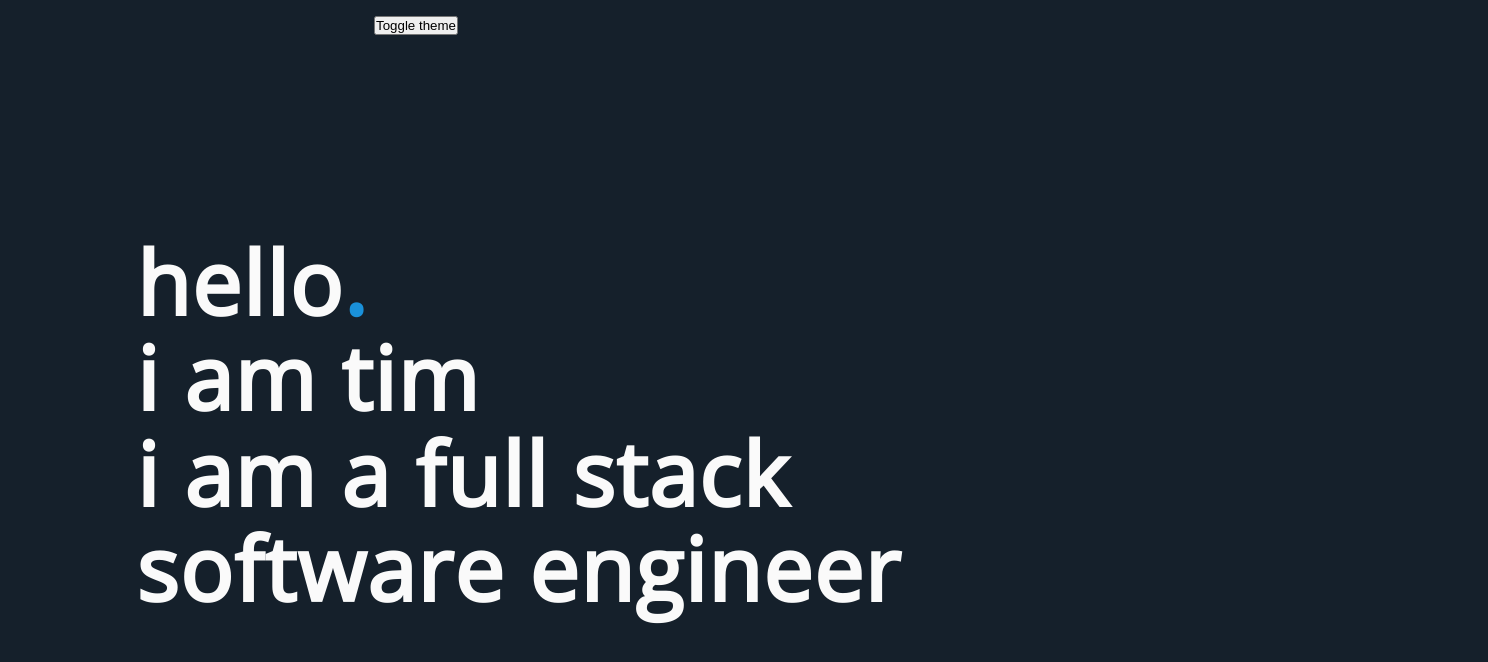
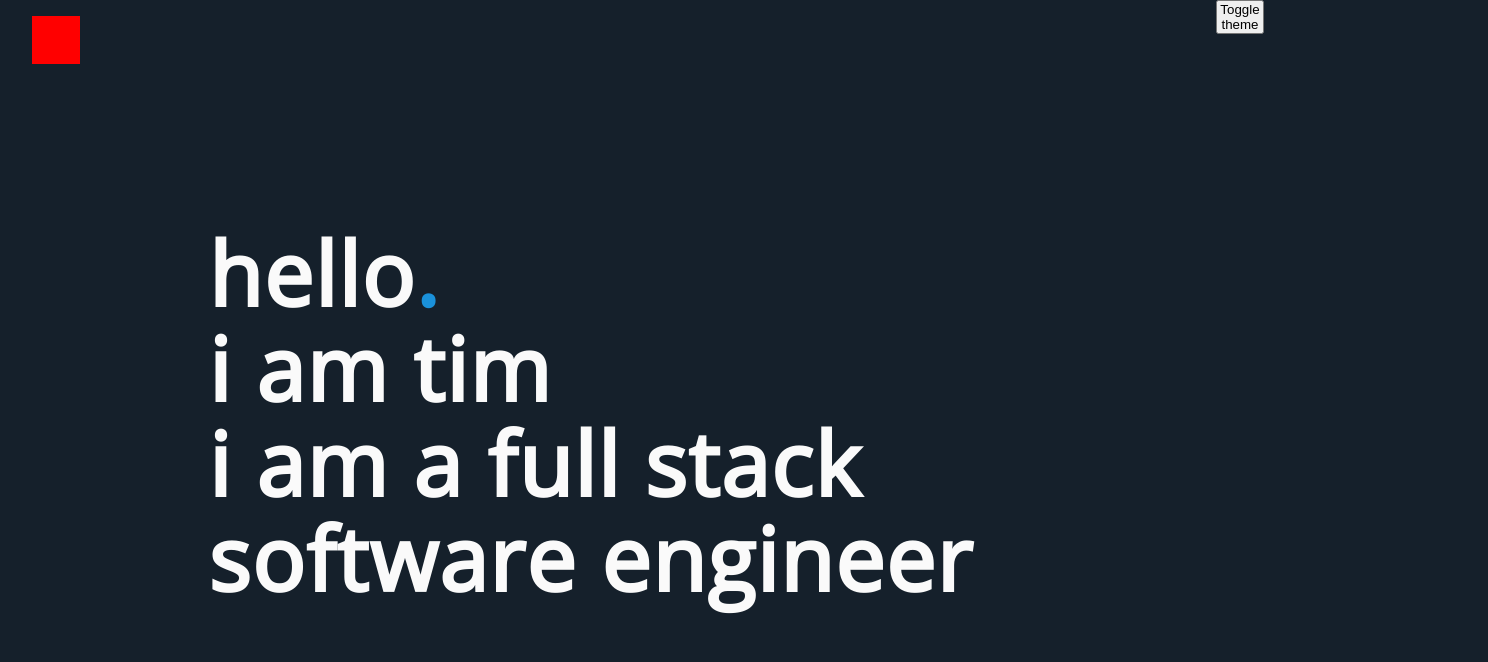
Before and after one commit to timoshishi/portfolio, a React (Create React App) app: page / in a window 1280 px wide. Shown: the top 662 px of the page, 1488 px wide, since content can reach past the window. Built offline with nearby package versions, Linux system fonts and the light colour scheme.

Commit message:
Frontpage Layout complete

```diff
--- a/src/App.js
+++ b/src/App.js
@@ -4,18 +4,13 @@ import GlobalStyles from './components/GlobalStyles';
 import { lightTheme, darkTheme } from './styles/themes';
 import useDarkMode from './hooks/useDarkMode';
 import Home from './views/Home';
+import ThemeToggle from './components/ThemeToggle';
 const Wrapper = styled.div`
-  display: flex;
-  flex-direction: column;
-  align-items: center;
-  justify-content: center;
-  margin: 1rem;
-  position: relative;
   height: 100vh;
-  width: 100vh;
+  width: 100vw;
 `;
 const App = () => {
-  const [isDarkTheme, themeToggler] = useDarkMode();
+  const [isDarkTheme, toggleTheme] = useDarkMode();
   const themeMode = !isDarkTheme ? darkTheme : lightTheme;
 
   return (
@@ -23,7 +18,7 @@ const App = () => {
       <ThemeProvider theme={themeMode}>
         <GlobalStyles />
         <Wrapper>
-          <button onClick={themeToggler}>Toggle theme</button>
+          <ThemeToggle toggleTheme={toggleTheme} />
           <Home isDarkTheme={isDarkTheme} />
         </Wrapper>
       </ThemeProvider>
--- a/src/components/IntroWords.js
+++ b/src/components/IntroWords.js
@@ -9,17 +9,6 @@ const IntroBox = styled.div`
   width: 100%;
 `;
 
-const Hello = styled.p`
-  font-family: Open Sans;
-  align-self: flex-start;
-  font-size: 2rem;
-  letter-spacing: 0.08rem;
-  line-height: 1.08em;
-  font-weight: ${({ theme }) => (theme.background === '#15202b' ? 600 : 700)};
-  @media ${device.tablet} {
-    font-size: 6rem;
-  }
-`;
 const fadeIn = keyframes`
  0% {opacity: 0};
  100% {opacity: 1}
--- /dev/null
+++ b/src/components/ThemeToggle.js
@@ -0,0 +1,24 @@
+import React from 'react';
+import styled from 'styled-components';
+import PropTypes from 'prop-types';
+
+const ToggleDiv = styled.div`
+  position: absolute;
+  top: 0;
+  right: 1rem;
+  width: 3rem;
+  height: 3rem;
+`;
+const ThemeToggle = ({ toggleTheme }) => {
+  return (
+    <ToggleDiv>
+      <button onClick={toggleTheme}>Toggle theme</button>
+    </ToggleDiv>
+  );
+};
+
+ThemeToggle.propTypes = {
+  toggleTheme: PropTypes.func.isRequired,
+};
+
+export default ThemeToggle;
--- a/src/hooks/useDarkMode.js
+++ b/src/hooks/useDarkMode.js
@@ -2,7 +2,7 @@ import { useEffect, useState } from 'react';
 const useDarkMode = () => {
   const [isDarkTheme, setDarkTheme] = useState(false);
 
-  const themeToggler = () => {
+  const toggleTheme = () => {
     console.log('isDark', isDarkTheme);
     window.localStorage.setItem('darkTheme', !isDarkTheme);
     setDarkTheme(!isDarkTheme);
@@ -13,6 +13,6 @@ const useDarkMode = () => {
     localTheme && setDarkTheme(localTheme);
   }, []);
 
-  return [isDarkTheme, themeToggler];
+  return [isDarkTheme, toggleTheme];
 };
 export default useDarkMode;
--- /dev/null
+++ b/src/views/HamburgerMenu.js
@@ -0,0 +1,20 @@
+import React from 'react';
+import PropTypes from 'prop-types';
+import styled from 'styled-components';
+
+const BurgerWrapper = styled.div`
+  width: 3rem;
+  height: 3rem;
+  background-color: red;
+  position: absolute;
+  top: 0;
+  left: 1rem;
+`;
+
+const HamburgerMenu = (props) => {
+  return <BurgerWrapper />;
+};
+
+HamburgerMenu.propTypes = {};
+
+export default HamburgerMenu;
--- a/src/views/Home.js
+++ b/src/views/Home.js
@@ -2,6 +2,7 @@ import React from 'react';
 import PropTypes from 'prop-types';
 import styled from 'styled-components';
 import IntroWords from '../components/IntroWords';
+import HamburgerMenu from './HamburgerMenu';
 const Wrapper = styled.div`
   display: flex;
   flex-direction: column;
@@ -10,11 +11,13 @@ const Wrapper = styled.div`
   margin: 1rem;
   position: relative;
   height: 100vh;
-  width: 100vh;
+  width: 100vw;
+  position: relative;
 `;
 const Home = ({ isDarkTheme }) => {
   return (
     <Wrapper>
+      <HamburgerMenu />
       <IntroWords isDarkTheme={isDarkTheme} />
     </Wrapper>
   );
```
